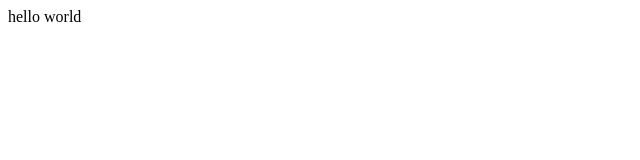
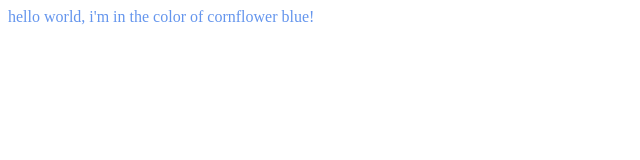
Before and after one commit to ProgrammerDevv/RepositoryA, a plain HTML site: page index.html in a window 1280 px wide. Shown: the whole page, without its empty margins (0-640 px from the left). Drawn offline with Linux system fonts and the light colour scheme.

Commit message:
add index.html

```diff
--- a/index.html
+++ b/index.html
@@ -6,8 +6,8 @@
     <meta name="viewport" content="width=device-width" />
 </head>
 
-<body>
-    hello world
+<body style="color: #6495ed">
+    hello world, i'm in the color of cornflower blue!
 </body>
 
 </html>
```
